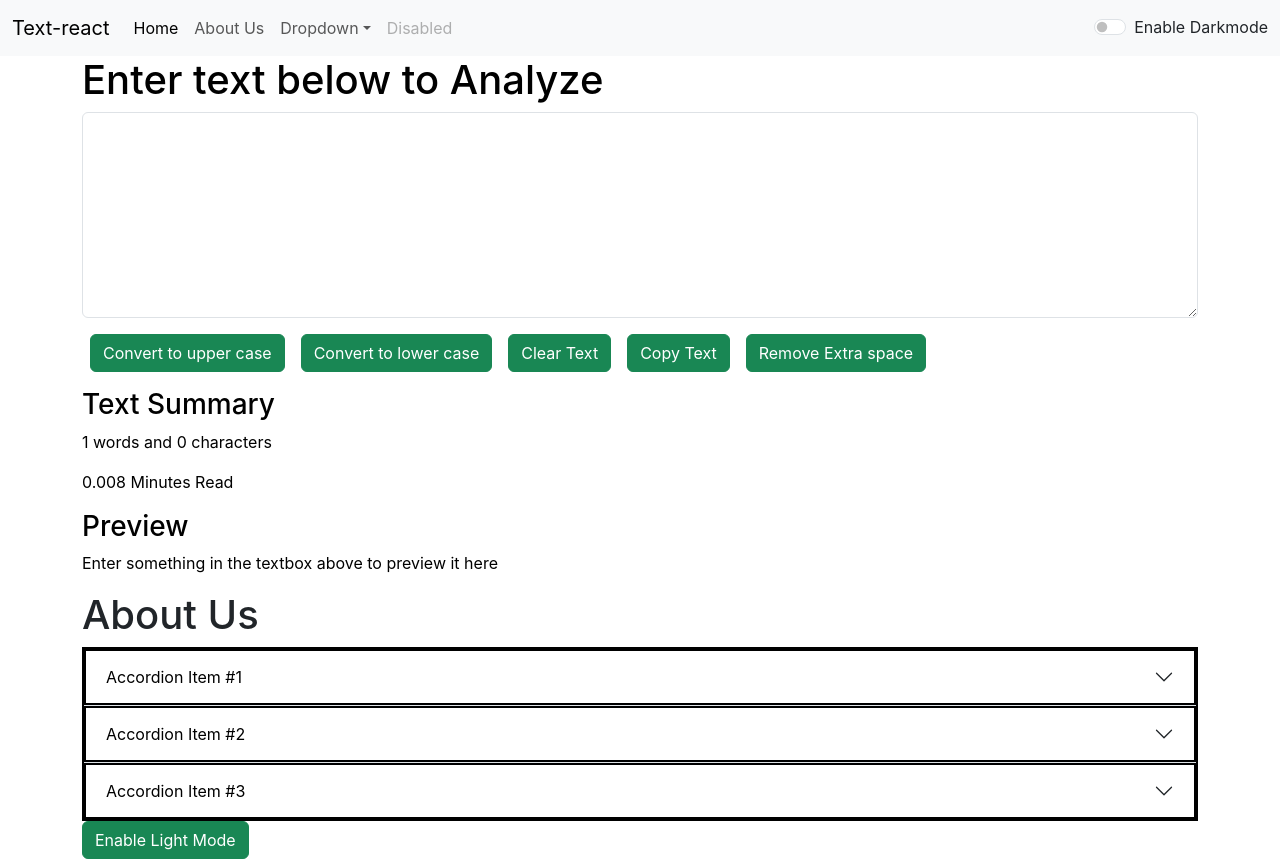
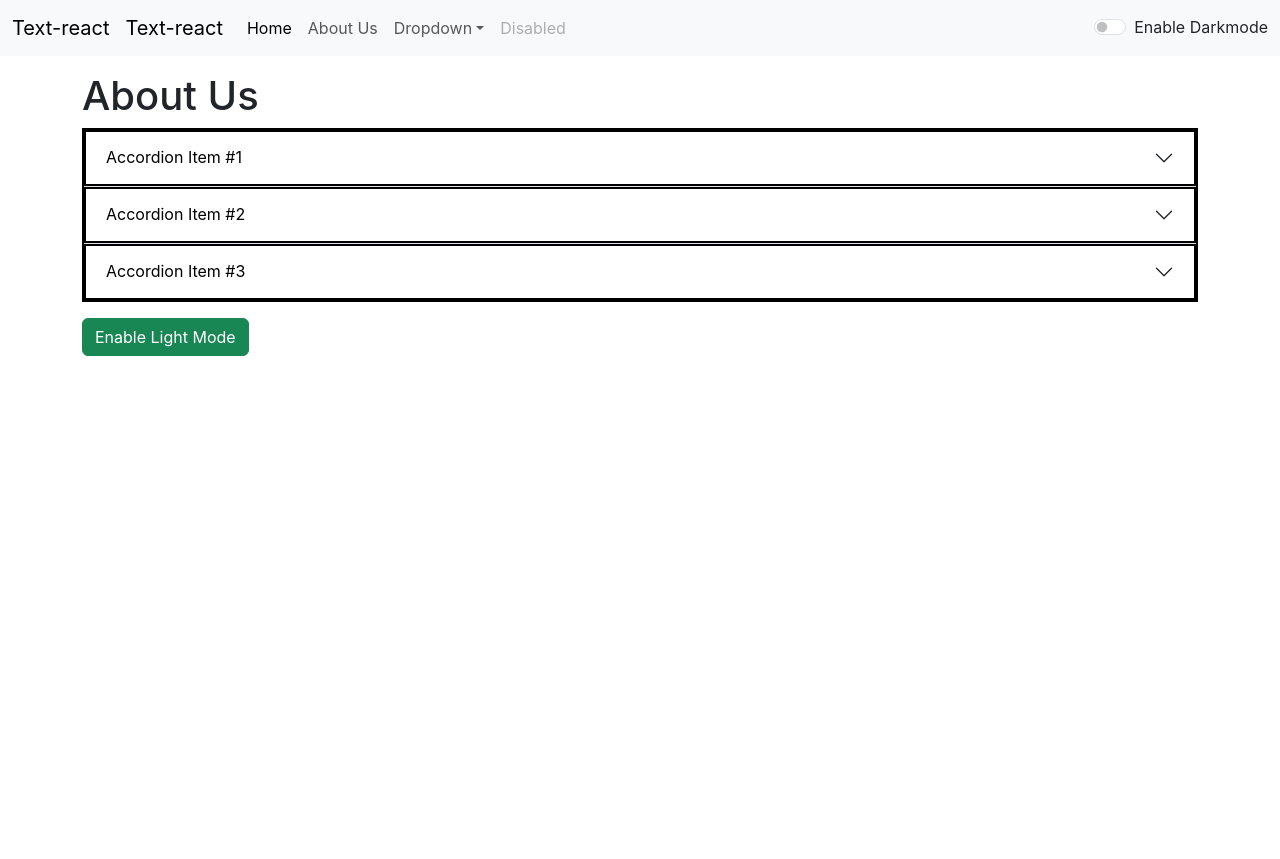
Before and after one commit to KiranGadhavi/Text-react, a React (Create React App) app: page /about in a window 1280 px wide. After the commit the page ends 800 px from the top, so only its background shows below. Built offline with nearby package versions, Linux system fonts and the light colour scheme.

Commit message:
Add routing

```diff
--- a/package.json
+++ b/package.json
@@ -8,6 +8,7 @@
     "@testing-library/user-event": "^13.5.0",
     "react": "^18.2.0",
     "react-dom": "^18.2.0",
+    "react-router-dom": "^6.17.0",
     "react-scripts": "5.0.1",
     "web-vitals": "^2.1.4"
   },
--- a/src/App.js
+++ b/src/App.js
@@ -5,6 +5,13 @@ import Alert from './components/Alert';
 import About from './components/About';
 import Navbar from './components/Navbar';
 import TextForm from './components/TextForm';
+
+import {
+  BrowserRouter as Router,
+  Routes,
+  Route
+} from "react-router-dom";
+
 
   function App() {
   const [mode, setMode] = useState('light');//Whether dark mode is enable or not
@@ -44,10 +51,17 @@ import TextForm from './components/TextForm';
   }
   return (
 <>
-  <Navbar title='Text-react' aboutText='About Us' mode={mode} toggleMode={toggleMode}/>
-  <Alert alert={alert}/>
-    <TextForm showAlert={showAlert} heading='Enter text below to Analyze' mode={mode}/>
-    <About mode={mode} />
+
+
+    <Router>
+      <Navbar title='Text-react' aboutText='About Us' mode={mode} toggleMode={toggleMode}/>
+      <Alert alert={alert}/>
+      <Routes>
+       <Route exact path="/about" element={<About />} />
+       <Route exact path="/" element={<TextForm showAlert={showAlert} heading='Enter text below to Analyze' mode={mode}/>}/>
+      </Routes>
+    </Router>
+   {/* <About mode={mode} />*/}
 
      {/* <Navbar title='Text-react' /> */}
     {/* <Navbar/>*/}
--- a/src/components/About.js
+++ b/src/components/About.js
@@ -29,7 +29,7 @@ export default function About(props) {
         }
 
   return (
-            <div className='container' style={{backgroundColor:props.mode==='dark'?'grey':'white',myStyle} }>
+            <div className='container my-3' style={{backgroundColor:props.mode==='dark'?'grey':'white',myStyle} }>
             <h1>About Us</h1>
             <div className="accordion accordion-flush" style={myStyle} id="accordionFlushExample" >
             <div className="accordion-item" style={{color:props.mode==='dark'?'white':'black'}}>
@@ -64,7 +64,7 @@ export default function About(props) {
             </div>
         </div>
         <div>
-        <button className='btn btn-success my3' onClick={toggleStyle}>{btnText}</button>
+        <button className='btn btn-success my-3' onClick={toggleStyle}>{btnText}</button>
         </div>
 
         </div>
--- a/src/components/Navbar.js
+++ b/src/components/Navbar.js
@@ -1,11 +1,13 @@
 import React from 'react'
 import PropTypes from 'prop-types'
+import { Link } from 'react-router-dom';
 
 export default function Navbar(props) {
   return (
       <nav className={`navbar navbar-expand-lg navbar-${props.mode} bg-${props.mode}`}>
       <div className="container-fluid">
-        <a className="navbar-brand" href="/">{props.title} </a>
+        <Link className="navbar-brand" to="/">{props.title} </Link>
+{        <Link className="navbar-brand" to="/">{props.title} </Link>}
         <button className="navbar-toggler" type="button" data-bs-toggle="collapse" data-bs-target="#navbarSupportedContent" aria-controls="navbarSupportedContent" aria-expanded="false" aria-label="Toggle navigation">
           <span className="navbar-toggler-icon"></span>
         </button>
@@ -13,24 +15,24 @@ export default function Navbar(props) {
           <ul className="navbar-nav me-auto mb-2 mb-lg-0">
 
             <li className="nav-item">
-              <a className="nav-link active" aria-current="page" href="/">Home</a>
+              <Link className="nav-link active" aria-current="page" to="/">Home</Link>
             </li>
             <li className="nav-item">
-              <a className="nav-link" href="/">{props.aboutText}</a>
+              <Link className="nav-link" to="/about">{props.aboutText}</Link>
             </li>
             <li className="nav-item dropdown">
-              <a className="nav-link dropdown-toggle" href="/" role="button" data-bs-toggle="dropdown" aria-expanded="false">
+              <Link className="nav-link dropdown-toggle" to="/" role="button" data-bs-toggle="dropdown" aria-expanded="false">
                 Dropdown
-              </a>
+              </Link>
               <ul className="dropdown-menu">
-                <li><a className="dropdown-item" href="/">Action</a></li>
-                <li><a className="dropdown-item" href="/">Another action</a></li>
+                <li><Link className="dropdown-item" to="/">Action</Link></li>
+                <li><Link className="dropdown-item" to="/">Another action</Link></li>
                 <li><hr className="dropdown-divider"/></li>
-                <li><a className="dropdown-item" href="/">Something else here</a></li>
+                <li><Link className="dropdown-item" to="/">Something else here</Link></li>
               </ul>
             </li>
             <li className="nav-item">
-              <a className="nav-link disabled" href="/" aria-disabled="true">Disabled</a>
+              <Link className="nav-link disabled" to="/" aria-disabled="true">Disabled</Link>
             </li>
           </ul>
           <div className={`form-check form-switch ${props.mode==='light'?'dark':'light'}`}>
```
Also changed, not shown: 1 other file (tests, documents, lock files or other folders).
